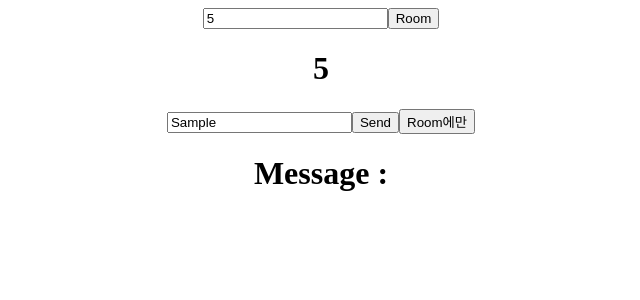
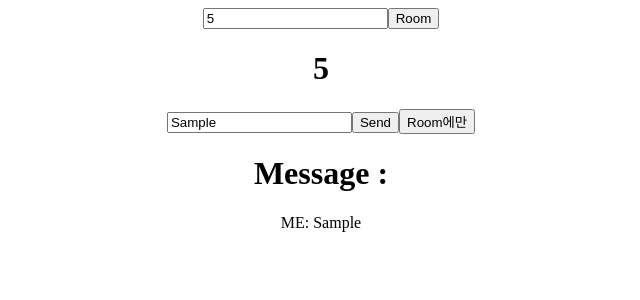
Before and after one commit to haileyham/FE-Study_Haileyham, a React (Create React App) app in the folder SOCKET_REACT/client/: page / in a window 1280 px wide. Both pictures are taken after typing "5", "Sample" into the empty fields and a click on the button "Send". Shown: the top 300 px of the page, without its empty margins (319-959 px from the left). Built offline with nearby package versions, Linux system fonts and the light colour scheme; no server answers.

Commit message:
내가 보낸 것 표시

```diff
--- a/SOCKET_REACT/client/src/App.js
+++ b/SOCKET_REACT/client/src/App.js
@@ -6,13 +6,16 @@ const socket = io.connect("http://localhost:3001") //back에서는 3000으로 fr
 
 function App() {
     const [message, setMessage] = useState(""); //input 입력한 것 message에 담기
-    const [messageReceived, setMessageReceived] = useState("");
-    const [room, setRoom] = useState("");
+    const [messageReceived, setMessageReceived] = useState(""); //서버 수신 메시지
+    const [room, setRoom] = useState(""); // 방 번호
+    const [chatMessage, setChatMessage] = useState([]); // 모든 채팅 메시지 저장
 
     // 전체 메시지 전달
     const sendMessage = () => {
         socket.emit("send_message", { message }); // socket.io 사용하여 client에서 server로 데이터 전송 / 첫번째 매개변수 이벤트 이름 지정, 두번째 매개변수로 데이터 전달
         // input으로 받은 message 서버로 전송
+        setChatMessage([...chatMessage, { message, user: "ME" }]);
+        setMessage("");
     };
 
     // 방 접속
@@ -29,9 +32,9 @@ function App() {
 
     useEffect(() => {
         socket.on("receive_message", (data) => { //서버에서 보낸 것 수신
-            setMessageReceived(data.message) //서버에서 받은 것 messageReceived에 담기
+            setChatMessage([...chatMessage, { message: data.message }]) //서버에서 받은 것 messageReceived에 담기
         })
-    }, [socket])
+    }, [socket, chatMessage])
 
     return (
         <div className="App">
@@ -45,6 +48,13 @@ function App() {
             {/* messageReceived 서버로부터 받은 것 보여주기 */}
             <button onClick={sendMessageRoom}>Room에만</button>
             <h1>Message : {messageReceived}</h1>
+            <div>
+                {chatMessage.map((chat, i) => (
+                    <div key={i}>
+                        {chat.user}: {chat.message}
+                    </div>
+                ))}
+            </div>
         </div>
     );
 }
```
